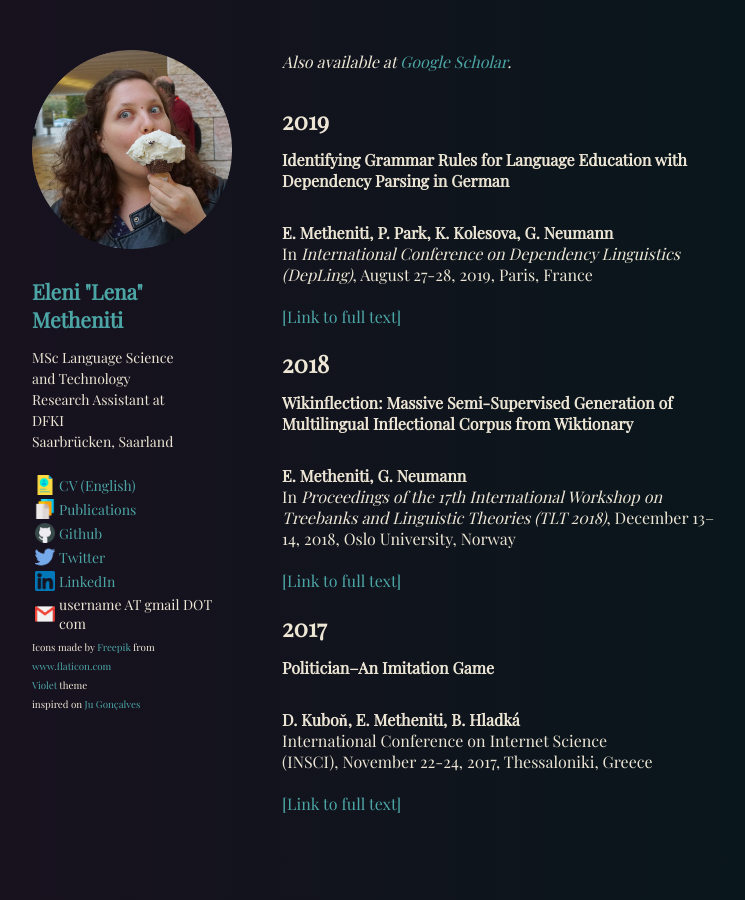
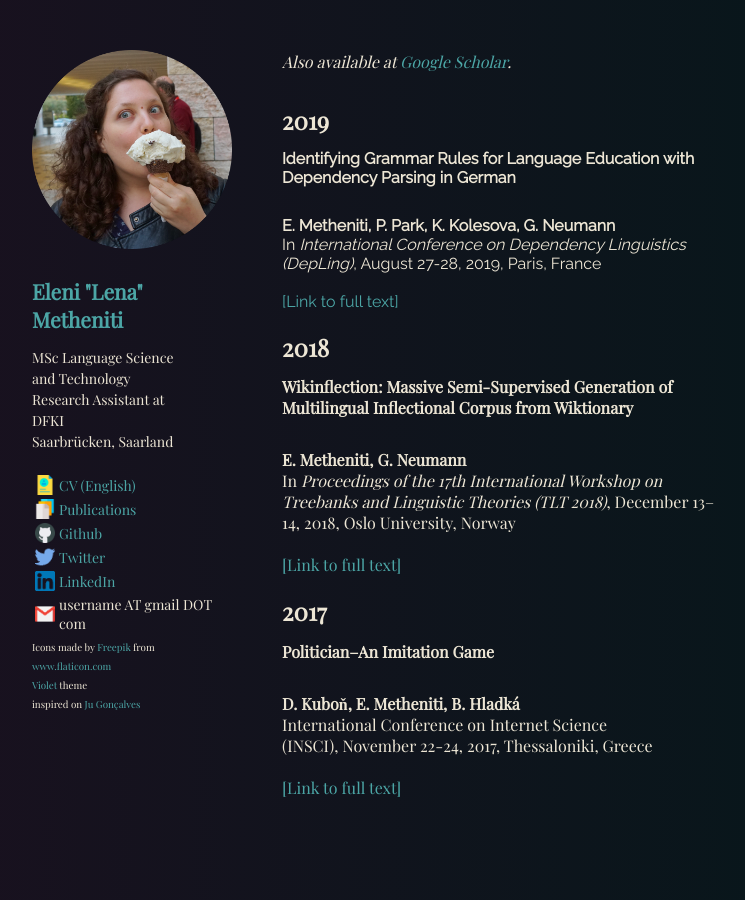
Before and after one commit to lenakmeth/lenakmeth.github.io, a Jekyll site: the page built from publications.html, in a window 1280 px wide. Shown: the whole page, without its empty margins (68-813 px from the left). Built offline with Jekyll 4.4.1, drawn with Linux system fonts in a browser that asks for light colours.

Commit message:
add fonts in stupid way

```diff
--- a/_layouts/default.html
+++ b/_layouts/default.html
@@ -23,6 +23,7 @@ layout: compress
   </style>
 </head>
 <body>
+
   {{ content }}
 </body>
 </html>
--- a/publications.html
+++ b/publications.html
@@ -61,10 +61,10 @@ layout: default
 </p>
 
 
-<h1>2019</h1>
+<div style="font-family: 'Playfair Display', serif;"><h1>2019</h1></div>
 
 <ul>
-    <li><h2>Identifying Grammar Rules for Language Education with Dependency Parsing in German</h2><br/><strong>E. Metheniti, P. Park, K. Kolesova, G. Neumann</strong><br />In <em>International Conference on Dependency Linguistics (DepLing)</em>, August 27-28, 2019, Paris, France<br /><br /><a href="https://syntaxfest.github.io/syntaxfest19/proceedings/papers/paper_19.pdf">[Link to full text]</a></li>
+    <div style="font-family: 'Raleway', sans-serif;"><li><h2>Identifying Grammar Rules for Language Education with Dependency Parsing in German</h2><br/><strong>E. Metheniti, P. Park, K. Kolesova, G. Neumann</strong><br />In <em>International Conference on Dependency Linguistics (DepLing)</em>, August 27-28, 2019, Paris, France<br /><br /><a href="https://syntaxfest.github.io/syntaxfest19/proceedings/papers/paper_19.pdf">[Link to full text]</a></li></div>
 </ul>
 
 <h1>2018</h1>
```
